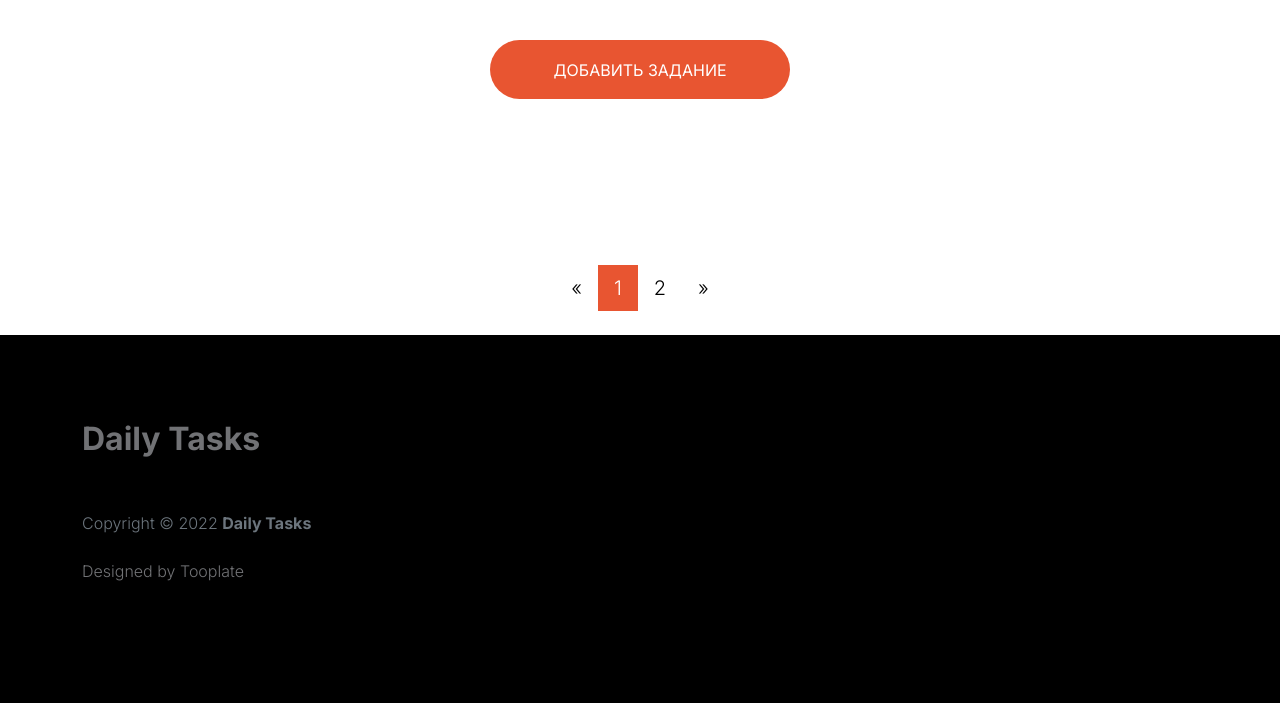
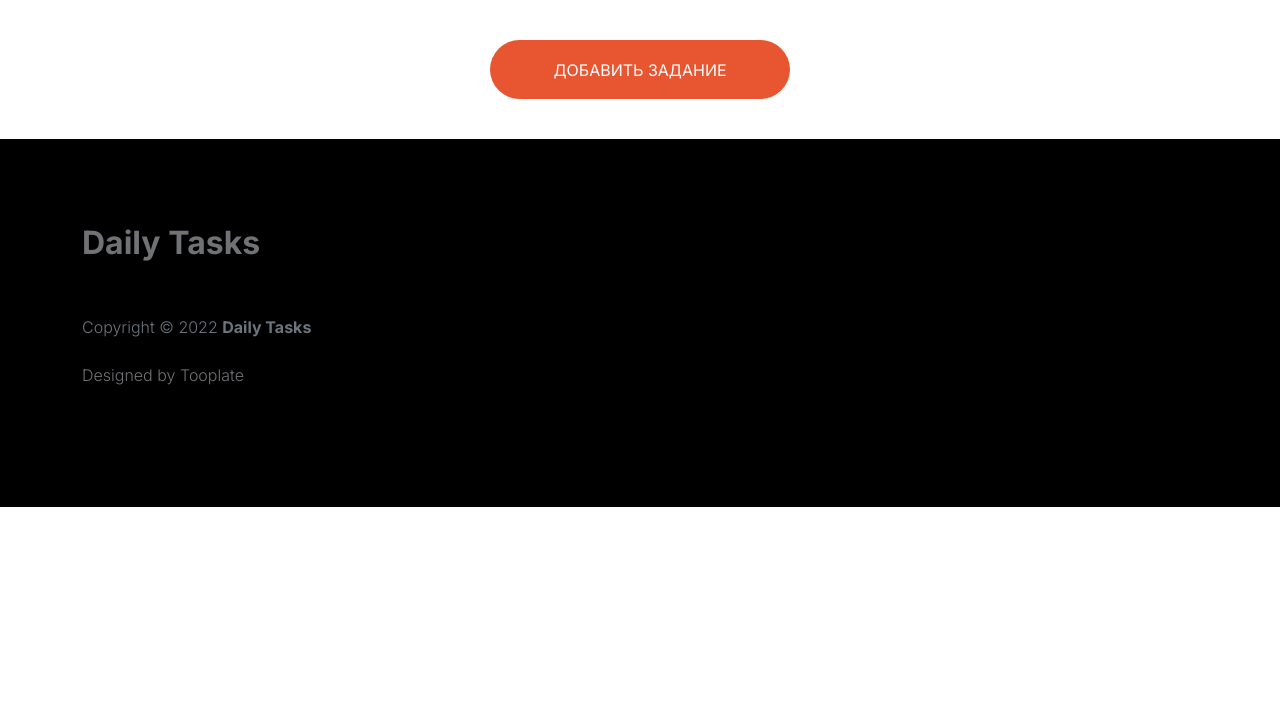
Before and after one commit to mulphers/django_task_manager, a Django app: page /tasks/task-list/ in a window 1280 px wide. Shown: the part 262-965 px from the top of the page. After the commit the page ends 769 px from the top, so only its background shows below. Run offline with Django 3.2, Linux system fonts and the light colour scheme; the visitor is signed in with stand-in values (Sample User, id 1); data that the repository does not hold is empty; some libraries are stand-ins or nearby versions.

Commit message:
Мелкие поправки в шаблонах

```diff
--- a/tasks/templates/tasks/tasks.html
+++ b/tasks/templates/tasks/tasks.html
@@ -69,15 +69,6 @@
         </div>
     </form>
 
-    <div class="pagination">
-        <p id="pg-p">
-            <a href="#">&laquo;</a>
-            <a class="active" href="#">1</a>
-            <a href="#">2</a>
-            <a href="#">&raquo;</a>
-        </p>
-    </div>
-
     <br>
 </main>
 {% endblock %}
--- a/users/templates/users/profile.html
+++ b/users/templates/users/profile.html
@@ -105,7 +105,7 @@
                         <div class="col-sm-6 mb-3">
                             <div class="card h-100">
                                 <div class="card-body">
-                                    <h6 id="ccompl" class="d-flex align-items-center mb-3"><i>Количество выполненых
+                                    <h6 id="ccompl" class="d-flex align-items-center mb-3"><i>Количество выполненных
                                         заданий</i></h6>
                                     <p style="text-align: center; color: black"><b>{{ user.number_of_completed_tasks }}</b></p>
                                     <div class="progress mb-3" style="height: 5px">
@@ -120,7 +120,7 @@
                         <div class="col-sm-6 mb-3">
                             <div class="card h-100">
                                 <div class="card-body">
-                                    <h6 id="covrd" class="d-flex align-items-center mb-3"><i>Количество просроченный
+                                    <h6 id="covrd" class="d-flex align-items-center mb-3"><i>Количество просроченных
                                         заданий</i></h6>
                                     <p style="text-align: center; color: black"><b>{{ user.number_of_overdue_tasks }}</b></p>
                                     <div class="progress mb-3" style="height: 5px">
```
